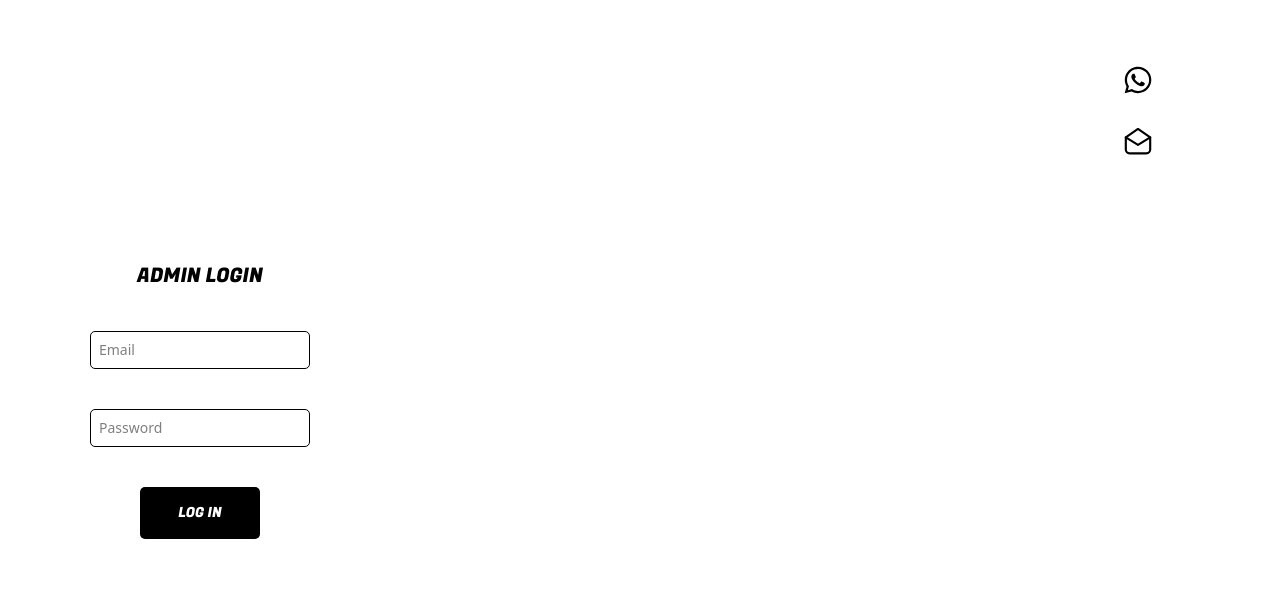
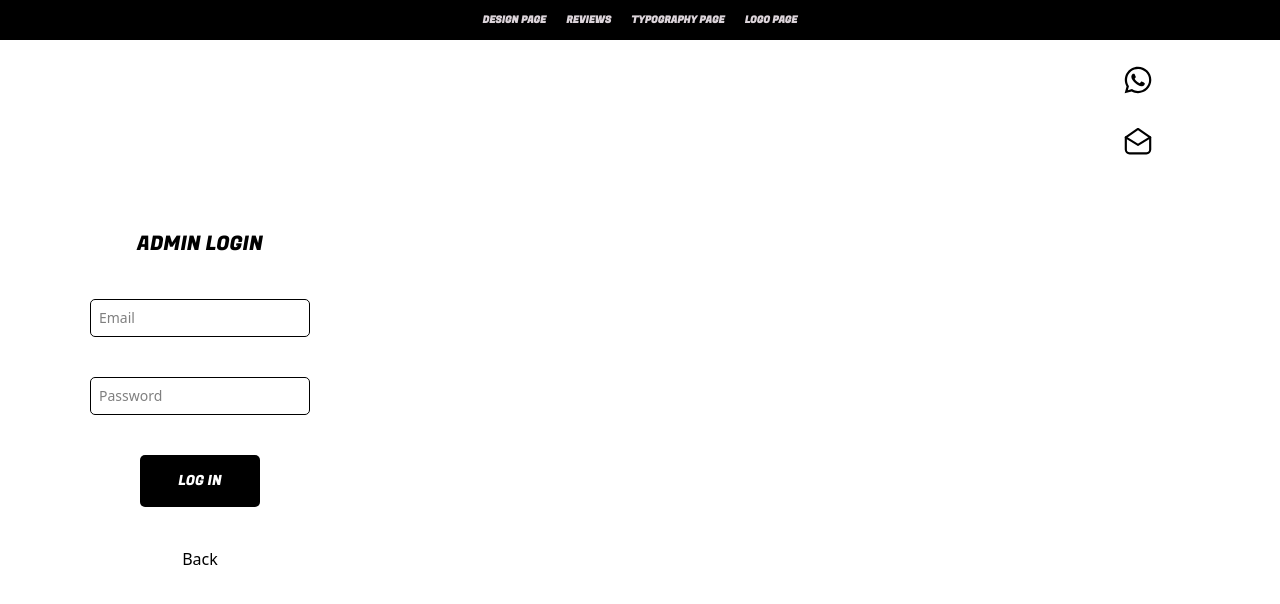
Before and after one commit to Jeskah/vtckgrfx, a Next.js app: page /login in a window 1280 px wide. Shown: the top 604 px of the page. Built offline with nearby package versions, Linux system fonts and the light colour scheme; no server answers.

Commit message:
admin page

```diff
--- a/src/app/(pages)/login/page.js
+++ b/src/app/(pages)/login/page.js
@@ -4,6 +4,9 @@ import { useState } from "react";
 import { useRouter } from "next/navigation";
 import { createBrowserClient } from "@supabase/ssr";
 import { fugazOne } from "@/fonts";
+import AdminNav from "@/components/AdminNav";
+
+
 
 const supabase = createBrowserClient(
     process.env.NEXT_PUBLIC_SUPABASE_URL,
@@ -15,6 +18,10 @@ export default function LoginPage() {
     const [password, setPassword] = useState("");
     const [error, setError] = useState("");
     const router = useRouter();
+
+    const handleBack = () => {
+        router.back();
+    }
 
     const handleSubmit = async (e) => {
         e.preventDefault();
@@ -30,6 +37,10 @@ export default function LoginPage() {
 
         return (
             <div className="flex relative bg-white h-screen">
+
+<div className="absolute">
+<AdminNav/>
+</div>
 
                 <form onSubmit={handleSubmit} className="flex flex-col relative justify-center items-center gap-10 w-100">
                     <h1 className={`${fugazOne.className} uppercase text-black! `}>Admin Login</h1>
@@ -57,6 +68,10 @@ export default function LoginPage() {
                     Log In
                 </button>
 
+                <button onClick={handleBack}>
+                    Back
+                </button>
+
                 </form>
             </div>
         )
--- a/src/app/admin/reviews/page.js
+++ b/src/app/admin/reviews/page.js
@@ -1,6 +1,8 @@
 import { supabaseAdmin } from "@/lib/supabase-admin";
 import StarRating from "@/components/StarRating";
 import { approveReview, rejectReview } from "@/actions/admin";
+import AdminNav from "@/components/AdminNav";
+
 
 export const dynamic = "force-dynamic";
 
@@ -16,10 +18,15 @@ export default async function AdminReviewPage() {
     }
 
     return (
-        <div className="flex flex-col gap-4 max-w-2xl max-auto bg-white h-screen">
 
+        <div className="flex relative bg-white h-screen">
 
-            <div className="items-center text-center mt-80 gap-4 flex flex-col">
+<div className="absolute">
+<AdminNav/>
+</div>
+
+<div className="w-screen absolute flex flex-col items-center">
+            <div className="items-center text-center mt-15 gap-4 flex relative flex-col w-screen">
                 <h1 className="text-xl font-bold text-black!">
                     Pending Reviews ({ pending.length })
                 </h1>
@@ -28,38 +35,47 @@ export default async function AdminReviewPage() {
                     <p>No reviews pending</p>
                 )}
             </div>
+</div>
+
+
 
             {pending.map((review) => (
-                <div key={review.id} className="border rounded-[3px]">
-                    <div className="flex justify-between items-center">
-                        <p className="font-bold">{review.name}</p>
-                        <StarRating rating={review.rating} size={16}/>
+                <div key={review.id} className="border rounded-[3px] h-fit p-6 items-center gap-10 w-screen relative top-30 flex flex-col">
+
+                    <div className="flex justify-between items-center flex-row gap-30">
+
+                        <div className="flex flex-col gap-3">
+                            <p className="font-bold">{review.name}</p>
+                            <StarRating rating={review.rating} size={16}/>
+                            <p>{review.work_type.join(",")}</p>
+                            <p>{review.project}</p>
+                        </div>
+
+                    <div className="flex flex-col gap-2">
+                        <p className={`text-xs ${review.worked_with_me ? "text-sm" : "text-sm"}`}>
+
+                            {review.worked_with_me ? "Has worked with me" : "did not work with me"}
+                        </p>
+
+                        <p className="text-sm">&quot;{review.review}&quot;</p>
+                        <p className="text-[10px] text-gray-400">{review.created_at}</p>
                     </div>
+                </div>
 
-                <p>{review.project}</p>
-                <p>{review.work_type.join(",")}</p>
 
-                <p className={`text-xs ${review.worked_with_me ? "text-sm" : "text-sm"}`}>
-
-                    {review.worked_with_me ? "confirmed" : "did not work with me"}
-                </p>
-
-                            <div className="flex">
+            <div className="flex flex-row relative p-3 gap-10">
                 <form action={approveReview.bind(null, review.id)}>
-                    <button type="submit" className="bg-green-500 text-white">
+                    <button type="submit" className="bg-green-500 text-white text-xs p-3 w-30">
                         Approve
                     </button>
                 </form>
 
                 <form action={rejectReview.bind(null, review.id)}>
-                    <button type="submit" className="bg-red-500 text-white">
+                    <button type="submit" className="bg-red-500 text-white text-xs p-3 w-30">
                         Reject
                     </button>
                 </form>
             </div>
-
-                <p className="text-sm">&quot;{review.review}&quot;</p>
-                <p className="text-[10px] text-gray-400">{review.created_at}</p>
 
                 </div>
             ))}
--- /dev/null
+++ b/src/components/AdminNav.jsx
@@ -0,0 +1,29 @@
+'use client'
+
+import Link from "next/link";
+import { fugazOne } from "@/fonts";
+
+export default function AdminNav() {
+    return (
+        <div className={`${fugazOne.className} flex gap-5 uppercase relative p-5 h-10 w-screen bg-black z-10 justify-center`}>
+            <div className="flex flex-row gap-5 items-center">
+
+            <Link href="/designpage">
+            <h1 className="text-[10px]!">Design page</h1>
+            </Link>
+
+            <Link href="/designpage/reviewpage">
+            <h1 className="text-[10px]!">Reviews</h1>
+            </Link>
+
+            <Link href="/designpage/typographypage">
+            <h1 className="text-[10px]!">Typography page</h1>
+            </Link>
+
+            <Link href="/designpage/logopage">
+            <h1 className="text-[10px]!">Logo page</h1>
+            </Link>
+            </div>
+        </div>
+    )
+}
--- /dev/null
+++ b/src/components/BackButton.jsx
@@ -0,0 +1,19 @@
+'use client'
+
+import { useRouter } from "next/router";
+
+export default function BackButton () {
+    const router = useRouter();
+
+    const handleBack = () => {
+        router.back();
+    };
+
+    return (
+        <div className="flex bg-amber-500 w-30 h-30">
+            <button onclick={handleBack}>
+                BACK
+            </button>
+        </div>
+    )
+}
```
